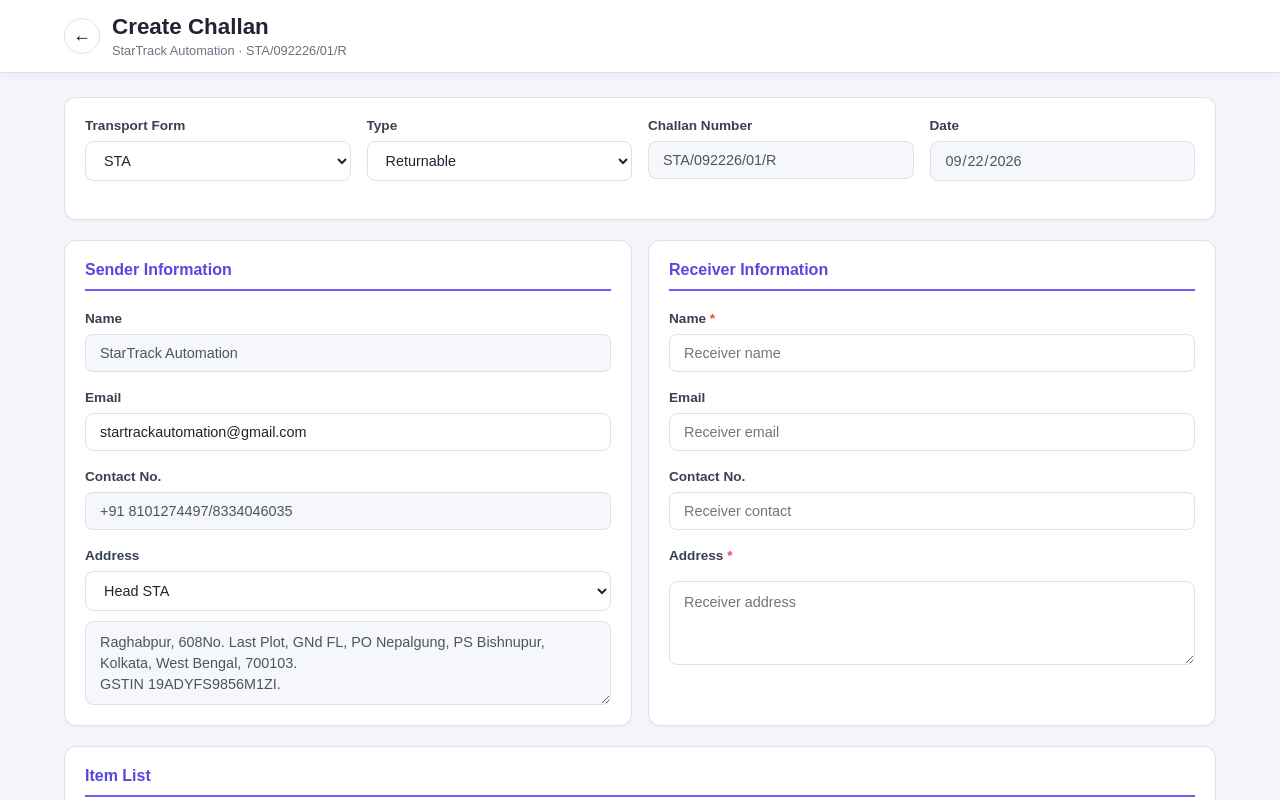
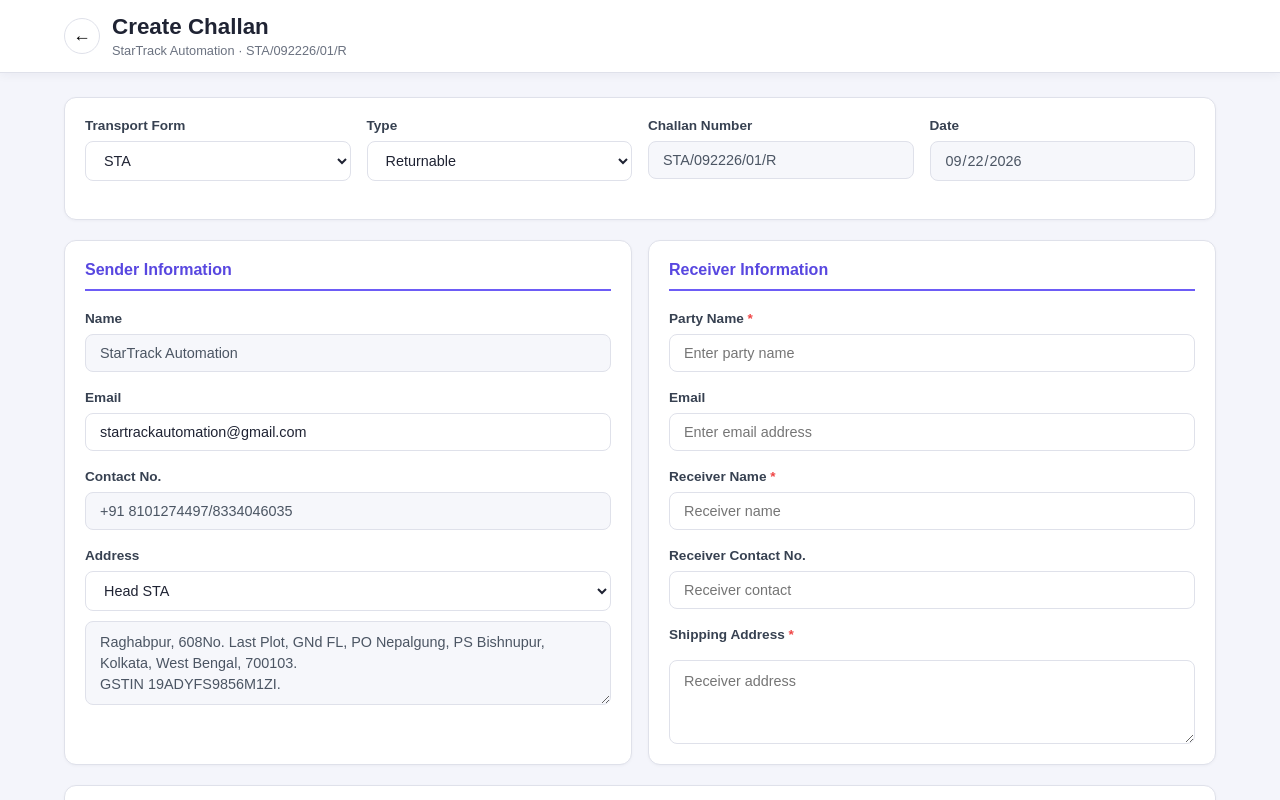
Before and after one commit to Sohan-dev/sta-challan-management-web, a React (Vite) app: page /challan/new in a window 1280 px wide. Built offline with nearby package versions, Linux system fonts and the light colour scheme; no server answers; the database is empty; sample sign-in values are in the browser's storage.

Commit message:
minor bug fixed

```diff
--- a/src/components/CreateChallan.jsx
+++ b/src/components/CreateChallan.jsx
@@ -501,7 +501,41 @@
 
               <div className="cc-field">
                 <label htmlFor="receiverName">
-                  Name <span className="cc-req">*</span>
+                  Party Name <span className="cc-req">*</span>
+                </label>
+                <input
+                  id="receiverName"
+                  type="text"
+                  name="receiverName"
+                  className={errors.receiverName ? "cc-invalid" : ""}
+                  value={form.receiverName}
+                  onChange={handleInputChange}
+                  placeholder="Enter party name"
+                />
+                {errors.receiverName && (
+                  <span className="cc-error">{errors.receiverName}</span>
+                )}
+              </div>
+
+              <div className="cc-field">
+                <label htmlFor="receiverEmail">Email</label>
+                <input
+                  id="receiverEmail"
+                  type="email"
+                  name="receiverEmail"
+                  className={errors.receiverEmail ? "cc-invalid" : ""}
+                  value={form.receiverEmail}
+                  onChange={handleInputChange}
+                  placeholder="Enter email address"
+                />
+                {errors.receiverEmail && (
+                  <span className="cc-error">{errors.receiverEmail}</span>
+                )}
+              </div>
+
+              <div className="cc-field">
+                <label htmlFor="receiverName">
+                  Receiver Name <span className="cc-req">*</span>
                 </label>
                 <input
                   id="receiverName"
@@ -518,36 +552,27 @@
               </div>
 
               <div className="cc-field">
-                <label htmlFor="receiverEmail">Email</label>
-                <input
-                  id="receiverEmail"
-                  type="email"
-                  name="receiverEmail"
-                  className={errors.receiverEmail ? "cc-invalid" : ""}
-                  value={form.receiverEmail}
-                  onChange={handleInputChange}
-                  placeholder="Receiver email"
-                />
-                {errors.receiverEmail && (
-                  <span className="cc-error">{errors.receiverEmail}</span>
-                )}
-              </div>
-
-              <div className="cc-field">
-                <label htmlFor="receiverContact">Contact No.</label>
+                <label htmlFor="receiverContact">Receiver Contact No.</label>
                 <input
                   id="receiverContact"
-                  type="tel"
+                  type="number"
+                  pattern="/^-?\d+\.?\d*$/"
+                  maxLength={11}
                   name="receiverContact"
                   value={form.receiverContact}
                   onChange={handleInputChange}
+                  onInput={(e) => {
+                    if (e.target.value.length > 10) {
+                      e.target.value = e.target.value.slice(0, 10);
+                    }
+                  }}
                   placeholder="Receiver contact"
                 />
               </div>
 
               <div className="cc-field">
                 <label htmlFor="receiverAddress">
-                  Address <span className="cc-req">*</span>
+                  Shipping Address <span className="cc-req">*</span>
                 </label>
                 <textarea
                   id="receiverAddress"
```
